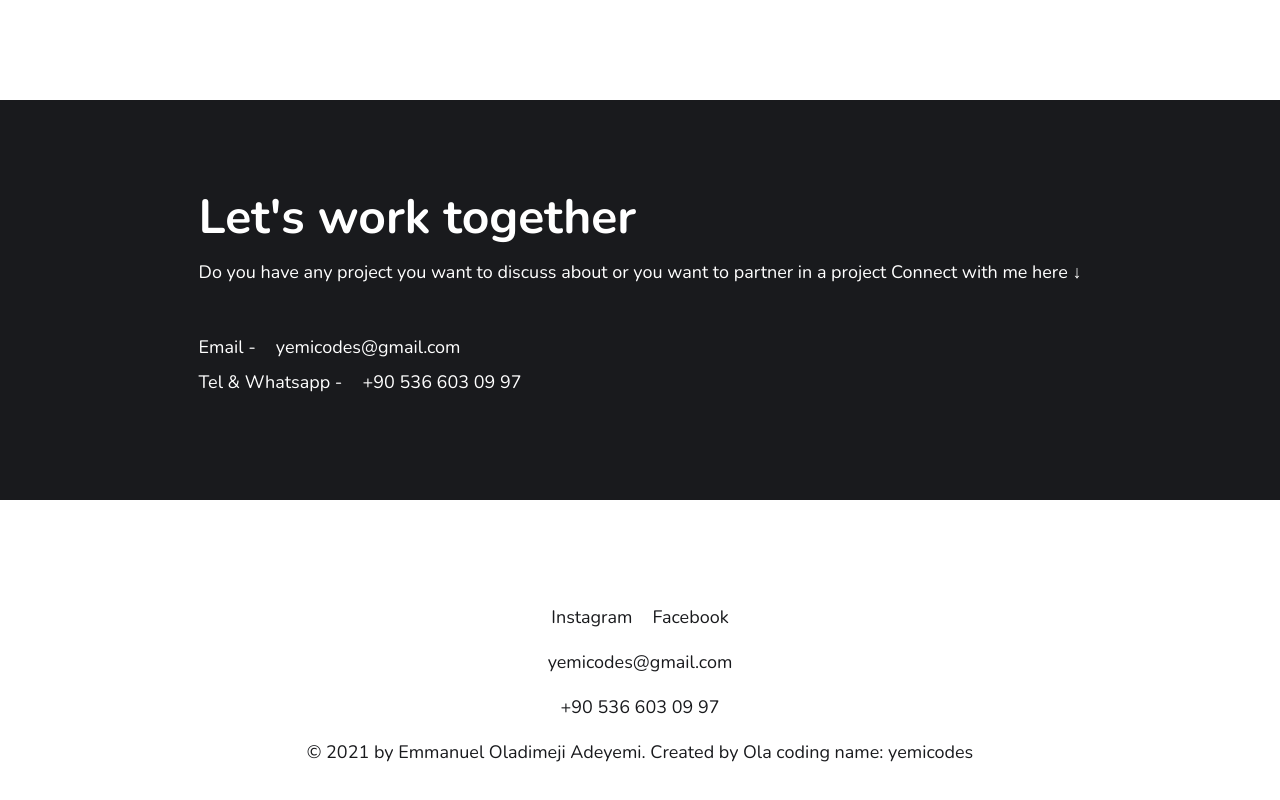
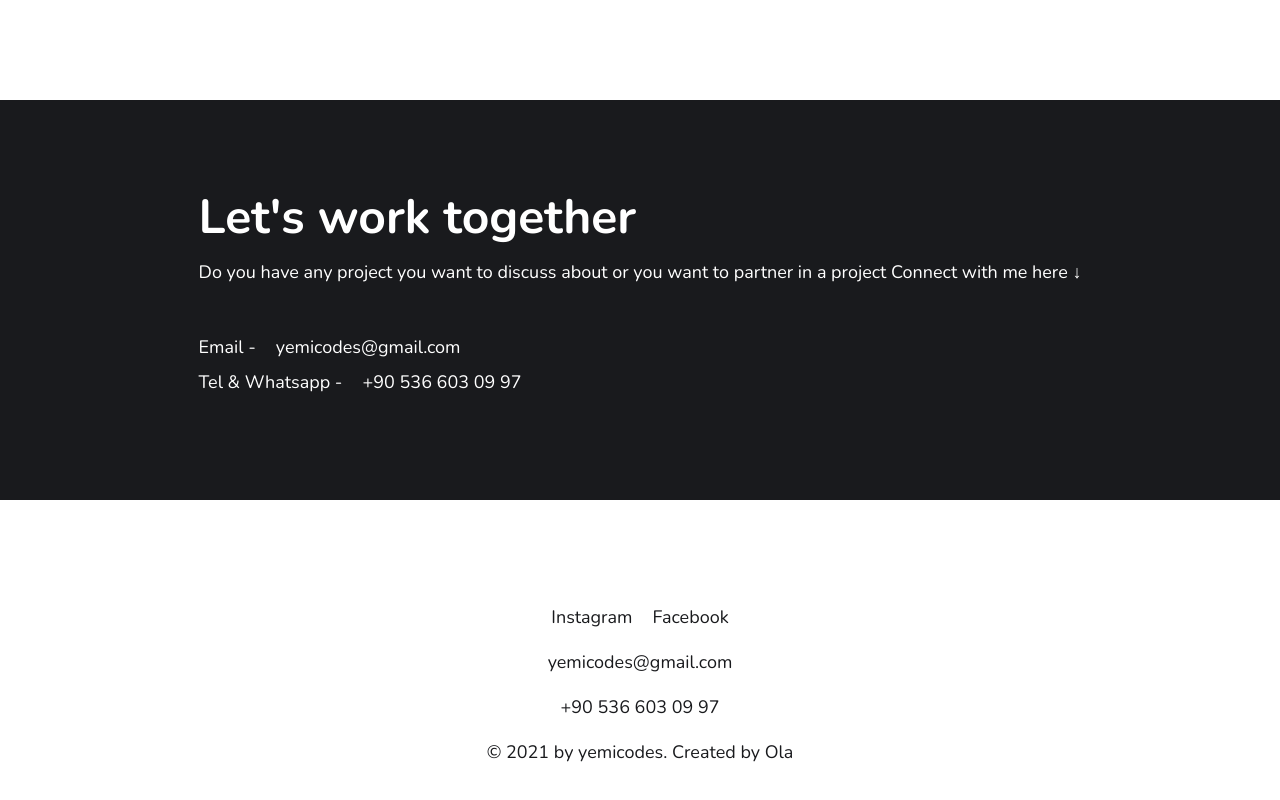
Before and after one commit to 9trocoder/portfolio, a plain HTML site: page index.html in a window 1280 px wide. Shown: the part 1960-2760 px from the top of the page. Drawn offline with nearby package versions, Linux system fonts and the light colour scheme.

Commit message:
Update index.html

```diff
--- a/index.html
+++ b/index.html
@@ -155,8 +155,7 @@
           </div><div><p>+90 536 603 09 97</p></div>
           <div>
             <p>
-              &copy; 2021 by Emmanuel Oladimeji Adeyemi. Created by Ola coding
-              name: yemicodes
+              &copy; 2021 by yemicodes. Created by Ola
             </p>
           </div>
         </div>
```
